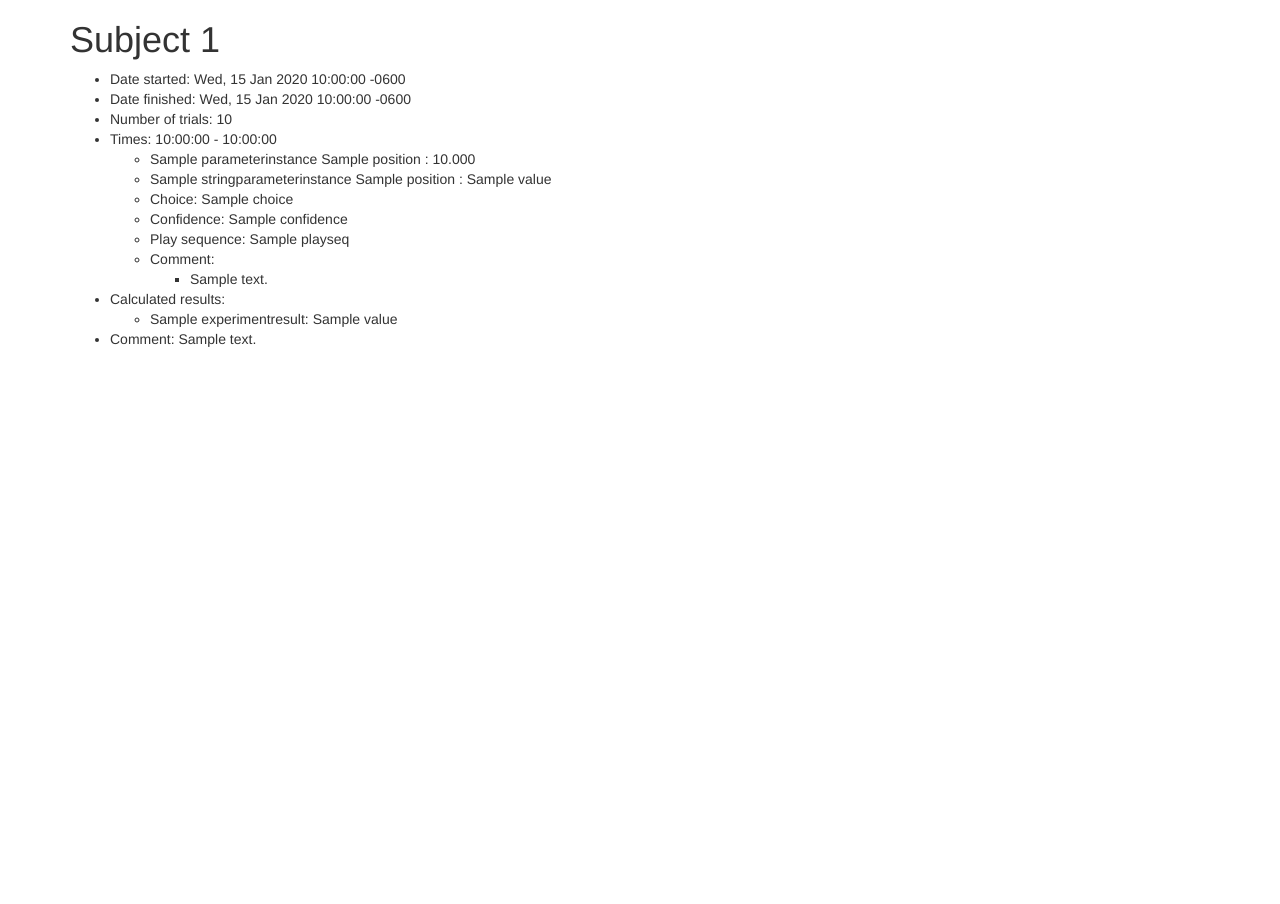
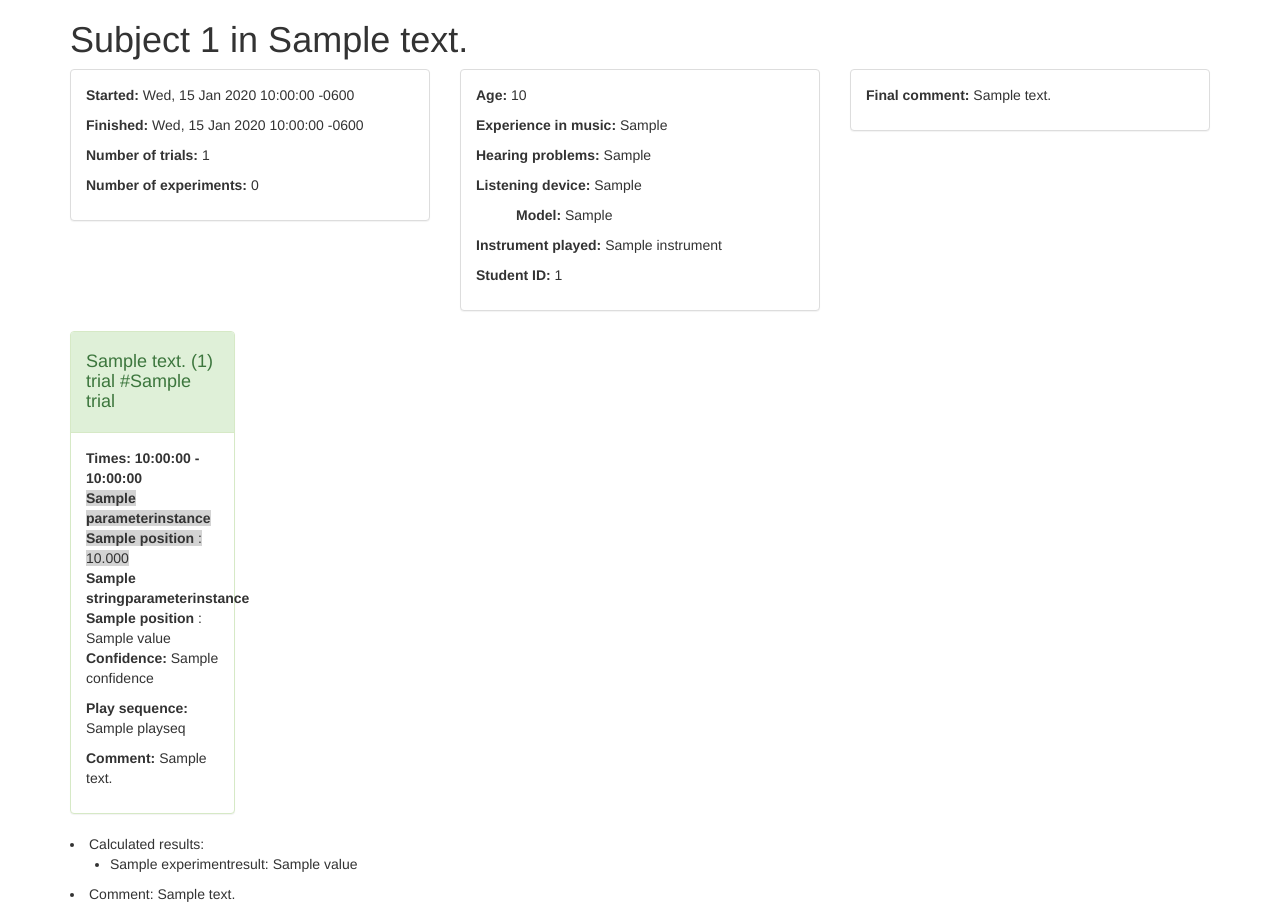
Before and after one commit to goiosunsw/DjangoSoundMatch, a Django app: template SoundRefAB/templates/SoundRefAB/subject_detail.html in a window 1280 px wide. Shown: the part 90-994 px from the top of the page. Before the commit the page ends 437 px from the top, so only its background shows below. Run offline with Django 3.2, Linux system fonts and the light colour scheme; the template is opened without the code that fills it: most values are stand-ins (such as "Sample title", 1, 10 or a date in 2020); some libraries are stand-ins or nearby versions.

Commit message:
Fancify subject display

```diff
--- a/SoundRefAB/templates/SoundRefAB/subject_detail.html
+++ b/SoundRefAB/templates/SoundRefAB/subject_detail.html
@@ -1,35 +1,84 @@
 {% extends 'SoundRefAB/base.html' %}
 
 {% block body_block %}
-<h1>Subject {{subject.pk}} </h1>
+<h1>Subject {{subject.pk}} in {{subject.scenario.description}}</h1>
+
+    <div class="row">
+      <div class="col-sm-4">
+          <div class="panel panel-default">
+            <div class="panel-body">
+                <p> <strong>Started:</strong> {{ subject.start_date|date:"r" }}</p>
+                <p><strong>Finished:</strong> {{ subject.finish_date|date:"r" }}</p>
+                <p><strong>Number of trials:</strong> {{ subject.total_trials }}</p>
+                <p><strong>Number of experiments:</strong> {{ subject.exp_id|add:"-1" }}</p>
+            </div>
+          </div>
+
+      </div>
+      <div class="col-sm-4">
+          <div class="panel panel-default">
+            <div class="panel-body">
+                <p><strong>Age:</strong> {{ subject.age }}</p>
+                <p><strong>Experience in music:</strong> {{ subject.get_music_experience_display }}</p>
+                <p><strong>Hearing problems:</strong> {{ subject.get_hearing_prob_display }}</p>
+                <p><strong>Listening device:</strong> {{ subject.get_device_display }}</p>
+                <p style="margin-left: 40px"><strong>Model:</strong> {{ subject.loudspeaker_model }}</p>
+                <p><strong>Instrument played:</strong> {{ subject.instrument }}</p>
+                <p><strong>Student ID:</strong> {{ subject.student_ID }}</p>
+            </div>
+          </div>
+
+      </div>
+      <div class="col-sm-4">
+          <div class="panel panel-default">
+            <div class="panel-body">
+                <p><strong>Final comment:</strong> {{ subject.final_comment }}</p>
+            </div>
+          </div>
+
+      </div>
+    </div>
+
 
 {% if error_message %}<p><strong>{{ error_message }}</strong></p>{% endif %}
-<ul>
-    <li>Date started: {{ subject.start_date|date:"r" }}</li>
-    <li>Date finished: {{ subject.finish_date|date:"r" }}</li>
-    <li>Number of trials: {{ subject.trials_done }}</li>
+    <div class="row">
     {% for st in subject.soundtriplet_set.all %}
-    <li> Times: {{ st.shown_date|date:"H:i:s" }} - {{st.valid_date|date:"H:i:s"}}
-        <ul>
+    {% if st.trial == 1 %}
+        </div>
+        <div class="row">
+    {% endif %}
+
+      <div class="col-sm-2">
+
+          <div class="panel {% if st.choice == 0 %} panel-warning {% else %} panel-success {% endif %}">
+             <div class="panel-heading"><h4>{{st.experiment.description}} ({{st.experiment.id}}) trial #{{st.trial}}</h4></div>
+            <div class="panel-body">
+                <strong>Times: {{ st.shown_date|date:"H:i:s" }} - {{st.valid_date|date:"H:i:s"}}</strong><br/>
                     {% for p in st.parameterinstance_set.all %}
-        <li>{{ p.name }} {{p.position}} : {{p.value|floatformat:3}} </li>
+
+                        <span style="color:{% if p.position == 0 %}blue{% elif p.position == st.choice %}darkred{% endif %};{% if p.position|divisibleby:2 %}background-color:lightgrey;{%endif%}">   <strong>{{ p.name }} {{p.position}}</strong> : {{p.value|floatformat:3}}</span> <br />
+
                     {% endfor %}
                     {% for p in st.stringparameterinstance_set.all %}
-        <li>{{ p.name }} {{p.position}} : {{p.value}} </li>
+                    <strong>{{ p.name }} {{p.position}}</strong>  : {{p.value}} <br />
                     {% endfor %}
-        <li>Choice: {{st.choice}}</li>
-        <li>Confidence: {{st.confidence}}</li>
-        <li>Play sequence: {{st.playseq}}</li>
-        <li>Comment:
-            <ul>
+                    <p><strong>Confidence:</strong> {{st.confidence}}</p>
+                    <p><strong>Play sequence:</strong> {{st.playseq}}</p>
+                    {% if st.comment_set.all %}
+                    <p><strong>Comment: </strong>
                             {% for c in st.comment_set.all %}
-                <li>{{c.text}}</li>
+                            {{c.text}}<br/>
                             {% endfor %}
 
-            </ul>
-        </li>
-    </ul></li>
+                    <p>
+                    {% endif %}
+            </div>
+          </div>
+
+      </div>
     {% endfor %}
+    </div>
+
     <li>Calculated results:
         <ul>
     {% for er in subject.experimentresults_set.all %}
--- a/SoundRefAB/templates/SoundRefAB/subjects.html
+++ b/SoundRefAB/templates/SoundRefAB/subjects.html
@@ -8,7 +8,7 @@
 {% if subject_list %}
     <ul>
     {% for s in subject_list %}
-        <li><a href="{% url 'srefab:subjectdetail' s.pk %}">{{ s.pk }}</a> on {{ s.start_date|date:"r" }} ({{s.trials_done}} trials)</li>
+        <li><a title="Subject {{ s.pk }} in {{s.scenario.description}}" href="{% url 'srefab:subjectdetail' s.pk %}">{{ s.pk }} (scenario {{s.scenario.id}})</a> on {{ s.start_date|date:"r" }} ({{s.total_trials}} trials in {{ s.exp_id|add:"-1" }} runs)</li>
     {% endfor %}
     </ul>
 {% else %}
--- a/SoundRefAB/templates/SoundRefAB/trial.html
+++ b/SoundRefAB/templates/SoundRefAB/trial.html
@@ -1,4 +1,4 @@
-{% extends 'SoundRefAB/base.html' %}
+{% extends 'SoundRefAB/base_exp.html' %}
 
 {% load staticfiles %}
 <link rel="stylesheet" type="text/css" href="{% static 'SoundRefAB/style.css' %}">
@@ -42,7 +42,6 @@ $(document).ready(function(){
 
 
 
-<h1>Sample {{ trial_id }} of {{ n_trials }}</h1>
 
 {% if error_message %}<p><strong>{{ error_message }}</strong></p>{% endif %}
 {% if sound_list %}
```
Also changed, not shown: SoundRefAB/models.py (+24 -4 lines), SoundRefAB/views.py (+4 -3 lines). Lines whose indentation alone changed are shown as unchanged.
